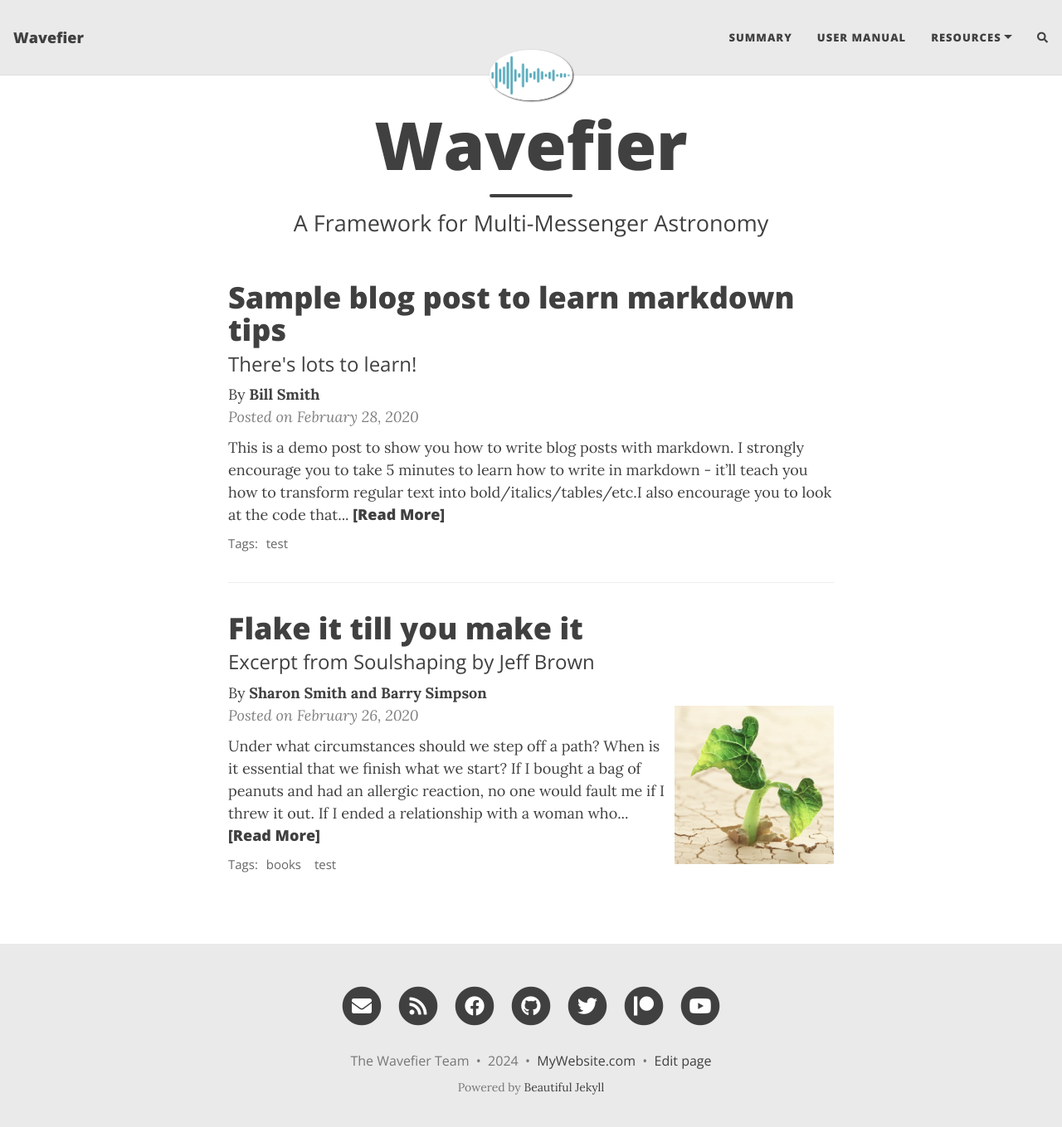
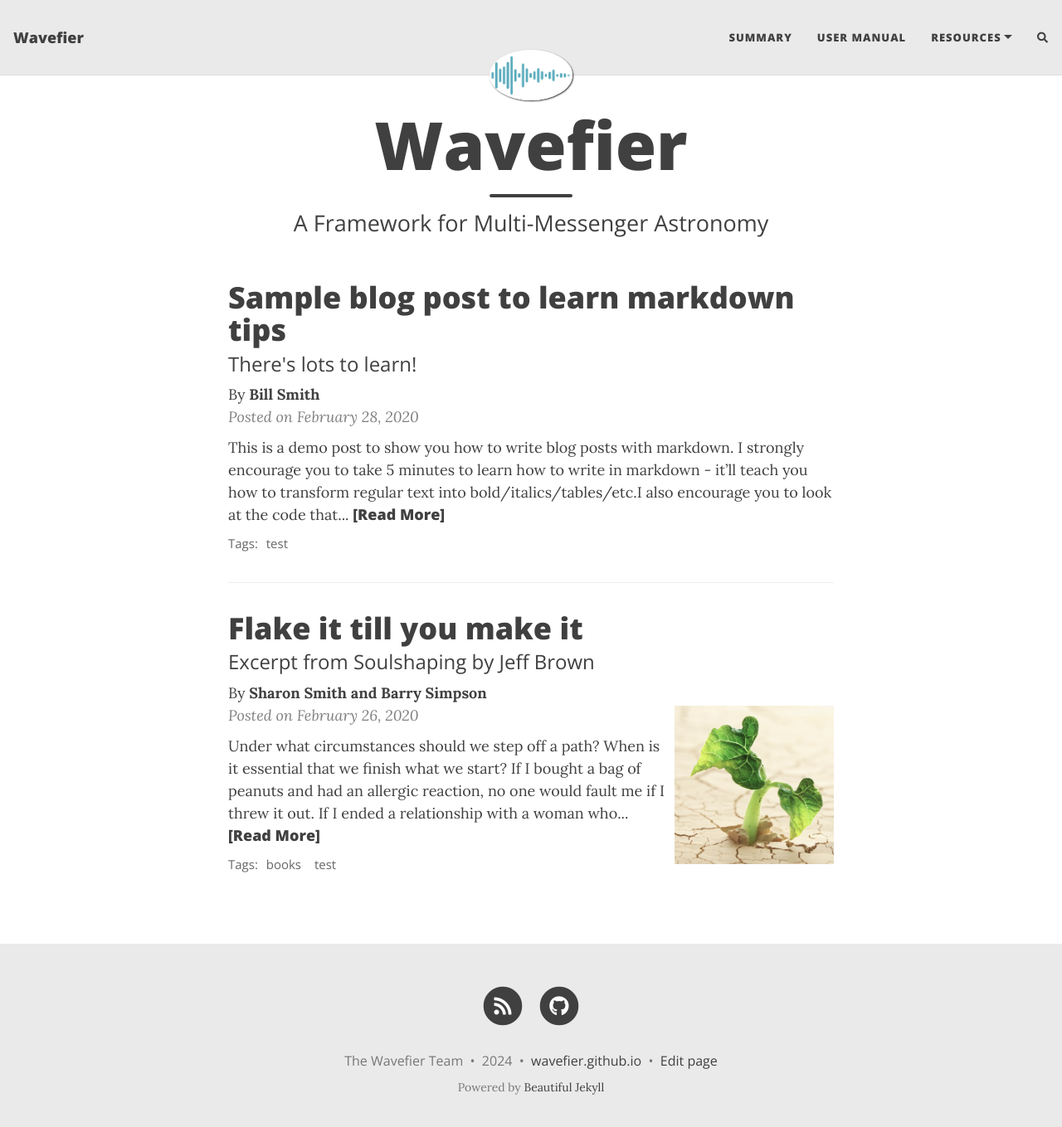
Before and after one commit to wavefier/wavefier, a Jekyll site: the page built from index.html, in a window 1280 px wide and 1372 px high. Shown: the top 1359 px of the window at 83% size. Built offline with Jekyll 4.4.1, drawn with Linux system fonts in a browser that asks for light colours; nearby versions of some CDN libraries; the list of posts is cut into pages by our own code; comment, search, counter and statistics services are not loaded; some of the changed lines change nothing that is shown.

Commit message:
Update _config.yml

```diff
--- a/_config.yml
+++ b/_config.yml
@@ -24,8 +24,7 @@ navbar-links:
   User Manual: "usermanual"
   Resources:
     - Git Project: "https://github.com/wavefier"
-    - Learn markdown: "https://www.markdowntutorial.com/"
-
+    - Useful links: "links"
 
 ################
 # --- Logo --- #
@@ -51,29 +50,18 @@ round-avatar: true
 # You can change the order that they show up on the page by changing the order here.
 # Uncomment the links you want to show and add your information to each one.
 social-network-links:
-  email: "someone@example.com"
+#  email: "someone@example.com"
   rss: true  # remove this line if you don't want to show an RSS link at the bottom
-  facebook: deanattali
-  github: daattali
-  twitter: daattali
-  patreon: DeanAttali
-  youtube: c/daattali
-#  medium: yourname
-#  reddit: yourname
+#  facebook:
+  github: wavefier
+#  twitter:
+#  patreon:
+#  youtube:
 #  linkedin: daattali
-#  xing: yourname
 #  stackoverflow: "3943160/daattali"
 #  snapchat: deanat78
 #  instagram: deanat78
-#  spotify: yourname
 #  telephone: +14159998888
-#  steam: deanat78
-#  twitch: yourname
-#  yelp: yourname
-#  telegram: yourname
-#  calendly: yourname
-#  mastodon: instance.url/@username
-#  bluesky: yourname
 #  ORCID: your ORCID ID
 #  google-scholar: your google scholar
 #  discord: "invite_code" or "users/userid" or "invite/invite_code"
@@ -98,7 +86,7 @@ share-links-active:
 
 # How to display the link to your website in the footer
 # Remove this if you don't want a link in the footer
-url-pretty: "MyWebsite.com"
+url-pretty: "wavefier.github.io"
 
 # Excerpt word length - Truncate the excerpt of each post on the feed page to the specified number of words
 excerpt_length: 50
```
